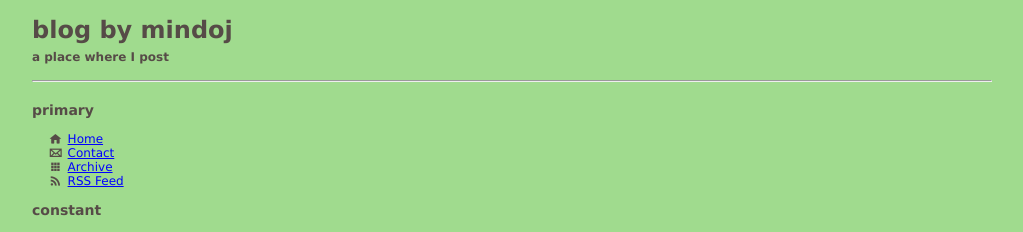
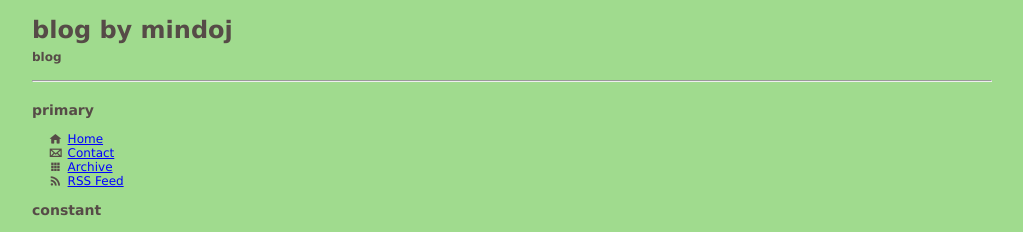
Before and after one commit to mindoj/mindoj.github.io, a Jekyll site: the page built from index.html, in a window 1280 px wide. Shown: the top 232 px of the page, without its empty margins (26-1049 px from the left). Built offline with Jekyll 4.4.1, drawn with Linux system fonts in a browser that asks for light colours.

Commit message:
Update _config.yml

```diff
--- a/_config.yml
+++ b/_config.yml
@@ -2,7 +2,7 @@
 name: mindoj
 
 # Short description (goes below the title; it will also be used in the RSS feed)
-description:  a place where I post
+description: blog
 #The author of this blog loves the triple combo dish consisting of fermented skate, steamed pork and well-ripened kimchi.
 
 # Your name, as you want it to appear underneath each post and in the footer
```
